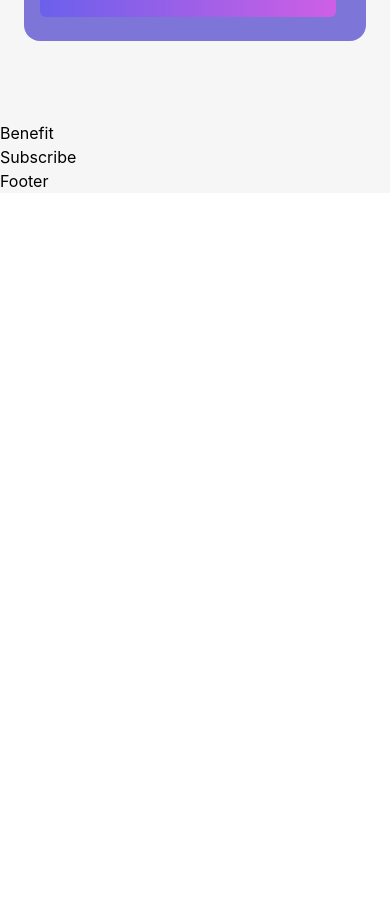
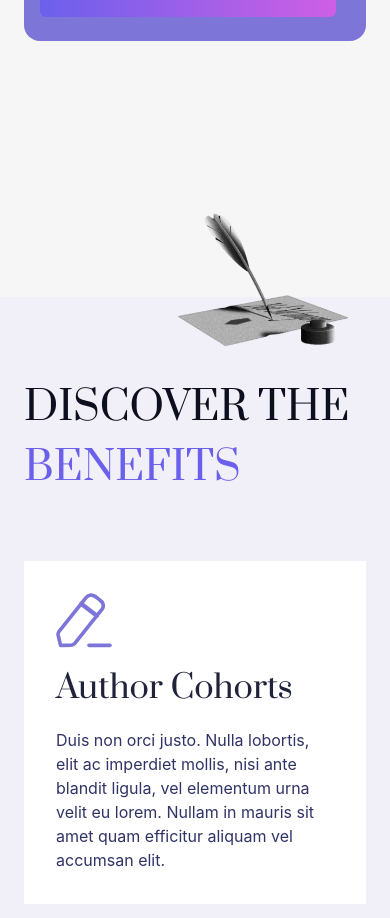
Before and after one commit to talhabytheway/alexandria-landing-page, a React (Create React App) app: page / in a window 390 px wide. Shown: the part 2902-3820 px from the top of the page. Before the commit the page ends 3095 px from the top, so only its background shows below. Built offline with nearby package versions, Linux system fonts and the light colour scheme.

Commit message:
Design Benefits Section

```diff
--- a/src/components/Benefit/Benefit.jsx
+++ b/src/components/Benefit/Benefit.jsx
@@ -1,9 +1,91 @@
-import React from 'react'
+import React from "react";
+
+import quill from "../../assets/quill.png";
+import document from "../../assets/document.svg";
+import pencil from "../../assets/pencil.svg";
+import pencilSquare from "../../assets/pencilSquare.svg";
+import paper from "../../assets/paper.svg";
+import send from "../../assets/sendP.svg";
 
 const Benefit = () => {
   return (
-    <div>Benefit</div>
-  )
-}
+    <div className="bg-[#f1f0f9]">
+      <div className="py-20 md:py-30 lg:py-40 bg-[#f1f0f9] mt-64 xl:mx-auto px-[1.5rem] md:px-[3rem] lg:px-[6rem] lg:max-w-[1500px]">
+        <div className="relative">
+          <img
+            src={quill}
+            alt=""
+            className="w-[200px] md:w-[250px] lg:w-[350px] absolute top-[-170px] sm:top-[-150px] md:top-[-200px] lg:top-[-300px] right-0"
+          />
+          <h2 className="text-dark font-prata text-[40px] md:text-[44px] lg:text-[48px] text-left md:text-center">
+            DISCOVER THE <span className="text-blue">BENEFITS</span>
+          </h2>
+          <div className="grid grid-col-2 md:grid-cols-4 xl:grid-cols-6 gap-10 mt-16 justify-items-center mx-auto">
+            <div className="w-full max-w-[390px] p-8 bg-white flex flex-col gap-4 col-span-2">
+              <img src={pencil} alt="" className="w-[56px]" />
+              <h5 className="text-[32px] md:text-[36px] xl:text-[40px] font-prata text-[#21233B]">
+                Author Cohorts
+              </h5>
+              <p className="text-[#303365] text-[16px] md:text-[18px] lg:text-[20px]">
+                Duis non orci justo. Nulla lobortis, elit ac imperdiet mollis,
+                nisi ante blandit ligula, vel elementum urna velit eu lorem.
+                Nullam in mauris sit amet quam efficitur aliquam vel accumsan
+                elit.
+              </p>
+            </div>
+            <div className="w-full max-w-[380px] p-8 bg-white flex flex-col gap-4 col-span-2">
+              <img src={send} alt="" className="w-[56px]" />
+              <h5 className="text-[32px] md:text-[36px] xl:text-[40px] font-prata text-[#21233B]">
+                Early Access
+              </h5>
+              <p className="text-[#303365] text-[16px] md:text-[18px] lg:text-[20px]">
+                Duis non orci justo. Nulla lobortis, elit ac imperdiet mollis,
+                nisi ante blandit ligula, vel elementum urna velit eu lorem.
+                Nullam in mauris sit amet quam efficitur aliquam vel accumsan
+                elit.
+              </p>
+            </div>
+            <div className="w-full max-w-[380px] p-8 bg-white flex flex-col gap-4 col-span-2">
+              <img src={document} alt="" className="w-[56px]" />
+              <h5 className="text-[3px] md:text-[34px] xl:text-[38px] font-prata text-[#21233B]">
+                Platform Reader
+              </h5>
+              <p className="text-[#303365] text-[16px] md:text-[18px] lg:text-[20px]">
+                Duis non orci justo. Nulla lobortis, elit ac imperdiet mollis,
+                nisi ante blandit ligula, vel elementum urna velit eu lorem.
+                Nullam in mauris sit amet quam efficitur aliquam vel accumsan
+                elit.
+              </p>
+            </div>
+            <div className="w-full max-w-[380px] p-8 bg-white flex flex-col gap-4 col-span-2 xl:col-start-2 xl:col-end-4">
+              <img src={pencilSquare} alt="" className="w-[56px]" />
+              <h5 className="text-[32px] md:text-[36px] xl:text-[40px] font-prata text-[#21233B]">
+                Author Cohorts
+              </h5>
+              <p className="text-[#303365] text-[16px] md:text-[18px] lg:text-[20px]">
+                Duis non orci justo. Nulla lobortis, elit ac imperdiet mollis,
+                nisi ante blandit ligula, vel elementum urna velit eu lorem.
+                Nullam in mauris sit amet quam efficitur aliquam vel accumsan
+                elit.
+              </p>
+            </div>
+            <div className="w-full max-w-[380px] p-8 bg-white flex flex-col gap-4 col-span-2 md:col-start-2 md:col-end-4 xl:col-start-4 xl:col-end-6">
+              <img src={paper} alt="" className="w-[56px]" />
+              <h5 className="text-[32px] md:text-[36px] xl:text-[40px] font-prata text-[#21233B]">
+                Early Access
+              </h5>
+              <p className="text-[#303365] text-[16px] md:text-[18px] lg:text-[20px]">
+                Duis non orci justo. Nulla lobortis, elit ac imperdiet mollis,
+                nisi ante blandit ligula, vel elementum urna velit eu lorem.
+                Nullam in mauris sit amet quam efficitur aliquam vel accumsan
+                elit.
+              </p>
+            </div>
+          </div>
+        </div>
+      </div>
+    </div>
+  );
+};
 
-export default Benefit
+export default Benefit;
```
Also changed, not shown: src/assets/sendP.svg (renamed from src/assets/send-1.svg).
